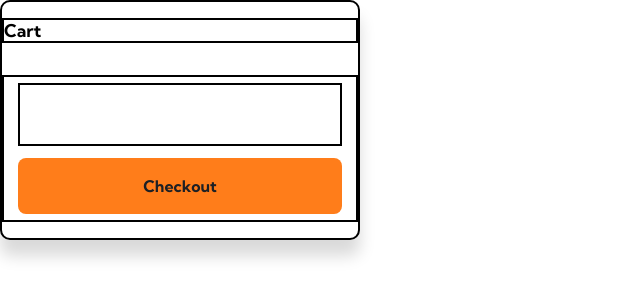
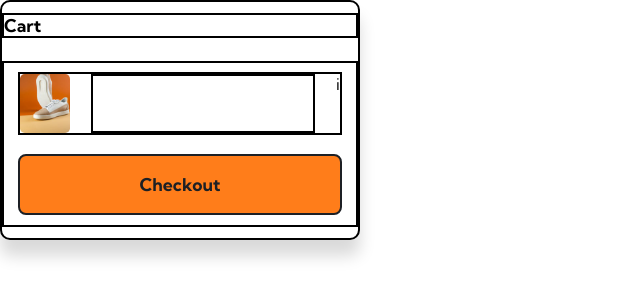
Before and after one commit to nonso01/14-fem-soln, a Vue app: page / in a window 1280 px wide. Shown: the top 300 px of the page, without its empty margins (0-640 px from the left). Built offline with nearby package versions, Linux system fonts and the light colour scheme.

Commit message:
Cart component

```diff
--- a/src/components/Cart.vue
+++ b/src/components/Cart.vue
@@ -10,11 +10,12 @@ const props = defineProps({
     <span class="title bd">Cart</span>
     <div class="d flex column bd">
       <template v-if="added">
-        <div class="d-p bd">
+        <div class="d-p flex bd">
           <div class="image"></div>
-          <div class="calc"></div>
+          <div class="calc bd"></div>
+          <div>i</div>
         </div>
-        <div class="d-c flex center">Checkout</div>
+        <div class="d-c flex center bd">Checkout</div>
       </template>
     </div>
   </div>
@@ -27,7 +28,7 @@ const props = defineProps({
 }
 
 .cart {
-  width: 360px;
+  width: 22.5rem;
   aspect-ratio: 1.5/1;
   background-color: var(--white);
   box-shadow: 0 1rem 1rem rgb(0 0 0 / 0.15);
@@ -40,14 +41,28 @@ const props = defineProps({
   justify-content: space-around;
   padding-inline: 4%;
   .d-p {
-    flex-grow: 0.5;
+    height: 39%;
+    justify-content: space-between;
   }
   .d-c {
-    flex-grow: 0.3;
+    height: 38%;
     background-color: var(--orange);
     border-radius: 0.5rem;
     font-weight: bold;
     color: var(--very-dark-blue);
+    font-size: 1.1rem;
+  }
+
+  .image {
+    width: 50px;
+    aspect-ratio: 1 / 1;
+    background-image: url("/image-product-1-thumbnail.jpg");
+    background-size: cover;
+    border-radius: 0.3rem;
+  }
+
+  .calc {
+    width: 70%;
   }
 }
 </style>
--- a/src/components/FallLimited.vue
+++ b/src/components/FallLimited.vue
@@ -86,8 +86,8 @@ const strokeColor = "#ff7d1a";
     background-color: var(--very-dark-blue);
     color: var(--white);
     font-weight: bold;
-    width: 45px;
-    height: 30px;
+    width: 2.81rem;
+    height: 1.875rem;
     border-radius: 5px;
   }
   .f-l-h {
```
